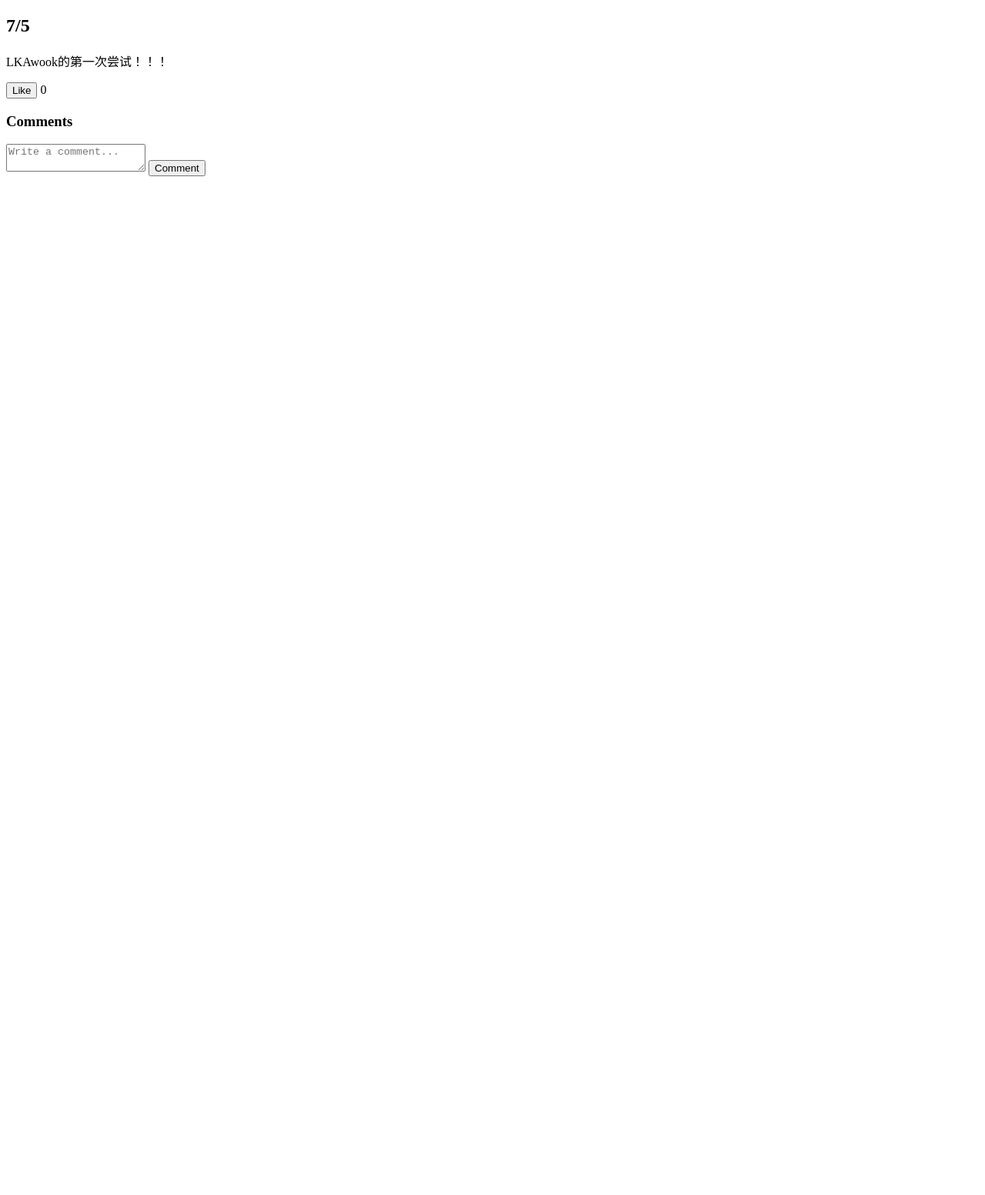
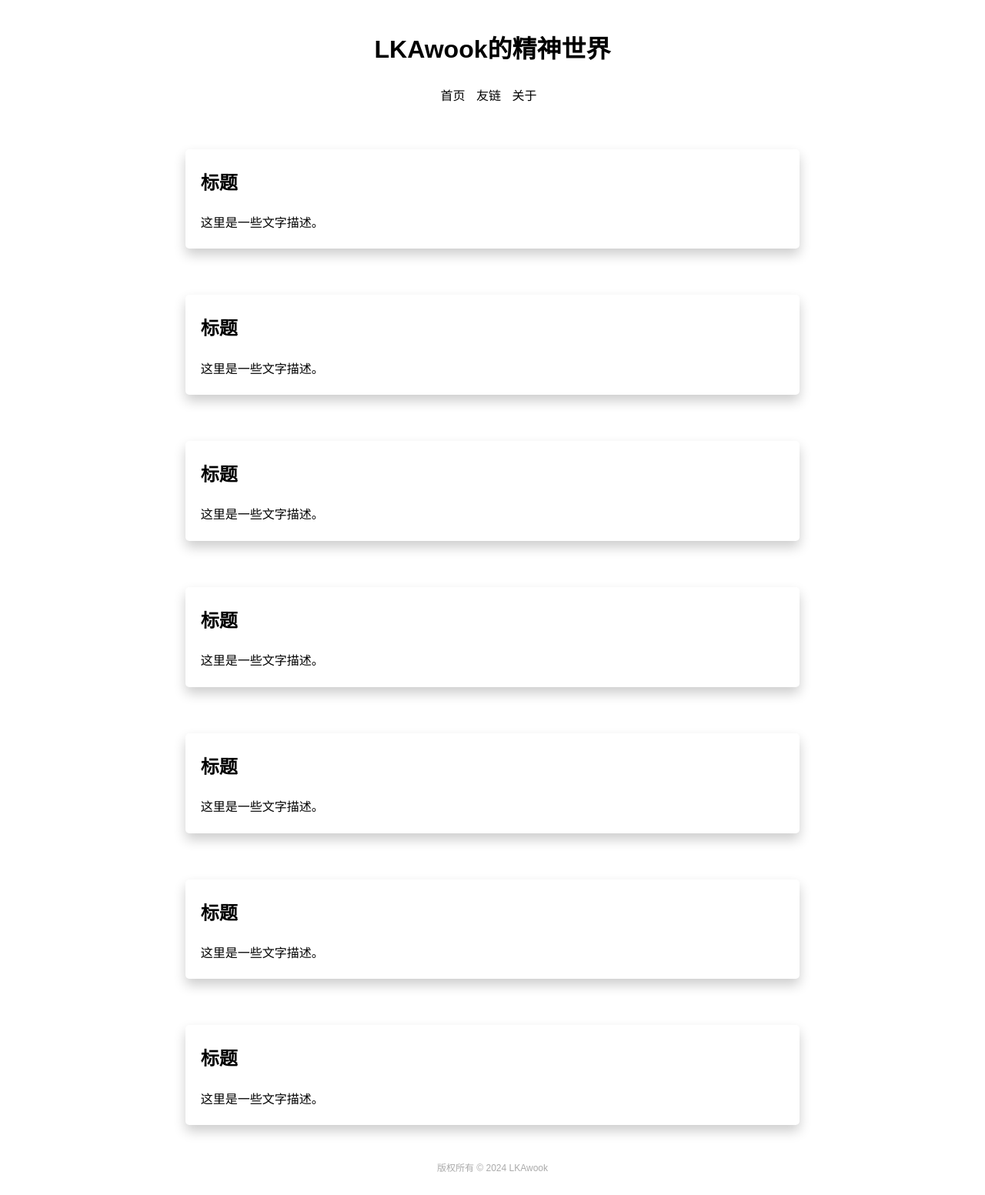
Before and after one commit to LKAwook/LKAwook.github.io, a plain HTML site: page index.html in a window 1280 px wide. Shown: the whole page at 77% size. Before the commit the page ends 800 px from the top, so only its background shows below. Drawn offline with Linux system fonts and the light colour scheme.

Commit message:
Add files via upload

```diff
--- a/index.html
+++ b/index.html
@@ -1,51 +1,64 @@
 <!DOCTYPE html>
-<html lang="en"></html>
+<html lang="zh">
 <head>
     <meta charset="UTF-8">
+    <meta name="viewport" content="width=device-width, initial-scale=1.0">
     <title>LKAwook的精神世界</title>
+    <link rel="stylesheet" href="styles.css">
 </head>
 <body>
-    <div id="post">
-        <h2>7/5</h2>
-        <p>LKAwook的第一次尝试！！！</p>
-        <button id="likeButton">Like</button> <span id="likeCount">0</span>
+    <header>
+        <h1>LKAwook的精神世界</h1>
+        <nav>
+            <ul>
+                <li><a href="#anti-fraud">首页</a></li>
+                <li><a href="#life-stories">友链</a></li>
+                <li><a href="#life-stories">关于</a></li>
+
+            </ul>
+        </nav>
+    </header>
+    <div class="parent-element">
+    <section class="block">
+        <h1>标题</h1>
+        <p>这里是一些文字描述。</p>
+    </section>
+
+    <section class="block">
+        <h1>标题</h1>
+        <p>这里是一些文字描述。</p>
+    </section>
+
+    <section class="block">
+        <h1>标题</h1>
+        <p>这里是一些文字描述。</p>
+    </section>
+
+    <section class="block">
+        <h1>标题</h1>
+        <p>这里是一些文字描述。</p>
+    </section>
+
+    <section class="block">
+        <h1>标题</h1>
+        <p>这里是一些文字描述。</p>
+    </section>
+
+    <section class="block">
+        <h1>标题</h1>
+        <p>这里是一些文字描述。</p>
+    </section>
+
+    <section class="block">
+        <h1>标题</h1>
+        <p>这里是一些文字描述。</p>
+    </section>
     </div>
 
-    <div id="comments">
-        <h3>Comments</h3>
-        <textarea id="commentInput" placeholder="Write a comment..."></textarea>
-        <button id="submitComment">Comment</button>
-        <div id="commentList"></div>
-    </div>
+    <footer>
+        <p>版权所有 &copy; 2024 LKAwook</p>
+    </footer>
 
-    <script>
-        let likeCount = 0;
-        document.getElementById('likeButton').addEventListener('click', function() {
-            likeCount++;
-            document.getElementById('likeCount').textContent = likeCount;
-        });
-
-        let comments = [];
-
-        document.getElementById('submitComment').addEventListener('click', function() {
-            const commentInput = document.getElementById('commentInput');
-            const commentText = commentInput.value;
-            if (commentText.trim() !== '') {
-                comments.push(commentText);
-                commentInput.value = ''; // Clear input after submitting
-                updateCommentList();
-            }
-        });
-
-        function updateCommentList() {
-            const commentList = document.getElementById('commentList');
-            commentList.innerHTML = ''; // Clear existing comments
-            comments.forEach(comment => {
-                const commentElement = document.createElement('div');
-                commentElement.textContent = comment;
-                commentList.appendChild(commentElement);
-            });
-        }
-    </script>
+    <script src="scripts.js"></script>
 </body>
 </html>
--- /dev/null
+++ b/scripts.js
@@ -0,0 +1,19 @@
+document.addEventListener('DOMContentLoaded', function() {
+    console.log('网页加载完成！');
+});
+window.onload = function() {
+    var footer = document.querySelector('footer');
+    var contentHeight = document.body.offsetHeight; // 获取页面内容的高度
+    var windowHeight = window.innerHeight; // 获取视口的高度
+
+    if (contentHeight < windowHeight) {
+        // 如果内容高度小于视口高度，则固定footer在底部
+        footer.style.position = 'fixed';
+        footer.style.bottom = 0;
+        footer.style.left = 0;
+        footer.style.width = '100%';
+    } else {
+        // 如果内容高度大于或等于视口高度，则让footer随页面滚动
+        footer.style.position = 'static';
+    }
+};
--- /dev/null
+++ b/styles.css
@@ -0,0 +1,67 @@
+body {
+    font-family: Arial, sans-serif;
+    line-height: 1.6;
+}
+
+header {
+    background: #ffffff;
+    color: #000000;
+    padding: 10px 0;
+    text-align: center;
+}
+
+nav ul {
+    list-style: none;
+    padding: 0;
+}
+
+nav ul li {
+    display: inline;
+    margin-right: 10px;
+}
+
+nav a {
+    color: #000000;
+    text-decoration: none;
+}
+
+.parent-element {
+    display: grid;
+    place-items: center;
+}
+
+section {
+    margin: 30px 0; /* 外边距 */
+    padding: 20px; /* 内边距 */
+    border: none;
+   /* 去除边框，因为我们将使用.block类样式 */
+}
+
+footer {
+    background: #ffffff;
+    color: #aaa;
+    font-size: 12px;
+    text-align: center;
+    padding: 5px 0;
+    width: 100%;
+}
+
+
+.block {
+    width: 60%;
+    max-width: 800px;
+    position: relative;
+    overflow: hidden;
+    transition: transform 0.3s ease;
+    border: none; /* 去除边框 */
+    border-radius: 5px; /* 保留圆角边框大小 */
+    padding-top: 5px;
+    padding-bottom: 5px;
+    box-shadow: 0 8px 16px rgba(0, 0, 0, 0.2); /* 加重阴影效果 */
+}
+
+.block:hover {
+    transform: scale(1.05);
+    z-index: 10;
+    cursor: pointer;
+}
```
